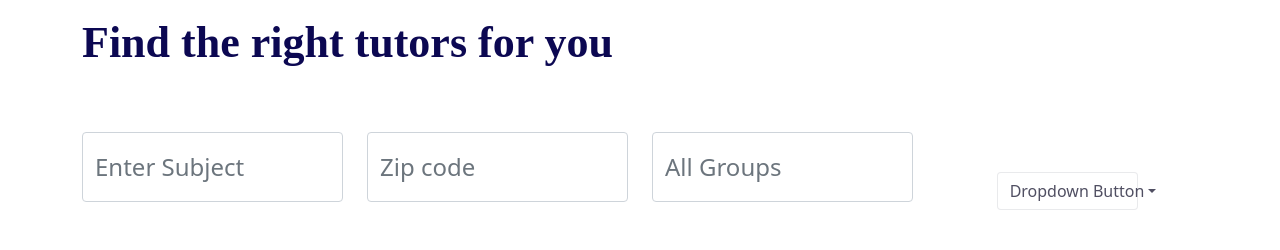
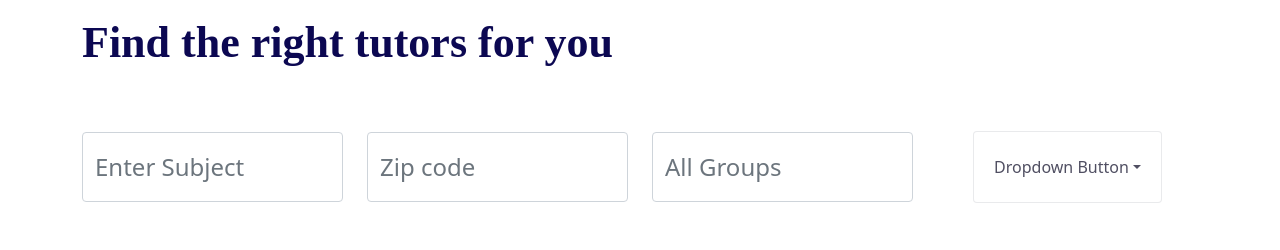
Before and after one commit to mismailtamzid/assement_task, a React (Create React App) app: page / in a window 1280 px wide. Shown: the part 840-1090 px from the top of the page. Built offline with nearby package versions, Linux system fonts and the light colour scheme; grey boxes are pictures that could not be loaded.

Commit message:
dropdown btn updated

```diff
--- a/src/Assets/CSS/Style.css
+++ b/src/Assets/CSS/Style.css
@@ -84,6 +84,15 @@
   /* text-decoration: none; */
   border: 1px solid rgba(39, 54, 75, 0.1) !important;
 }
+.dropdown-btn .input {
+  width: 100% !important;
+  padding: 23px 10px;
+
+  margin-top: -41px;
+  border:1px solid #eee;
+  text-align: center;
+}
+
 /* all tutor css */
 .allTutorCard {
   margin: auto;
--- a/src/Components/Home/FindAllTutors/FindAllTutors.js
+++ b/src/Components/Home/FindAllTutors/FindAllTutors.js
@@ -45,10 +45,10 @@ const FindAllTutors = () => {
           </Col>
           {/*  */}
           <Col className="p-5">
-            <Dropdown>
+            <Dropdown className="dropdown-btn ">
               <Dropdown.Toggle
                 id="dropdown-basic"
-                className="input dropdown-input w-75"
+                className="input dropdown-input "
               >
                 Dropdown Button
               </Dropdown.Toggle>
--- a/src/Components/Home/Subscribe/Subscribe.js
+++ b/src/Components/Home/Subscribe/Subscribe.js
@@ -7,7 +7,7 @@ const Subscribe = () => {
         <div className="bg-warning p-5 rounded">
           <div className="row d-flex justify-content-around align-items-center">
             <div className="col-12 col-md-6 text-light text-start ">
-              <h1>Subscribe <br /> Our Newsletters</h1>
+              <h1 className='text-light'>Subscribe <br /> Our Newsletters</h1>
             </div>
             <div className="col-md-6">
               <div className="bg-light p-2 rounded col-12 ">
```
